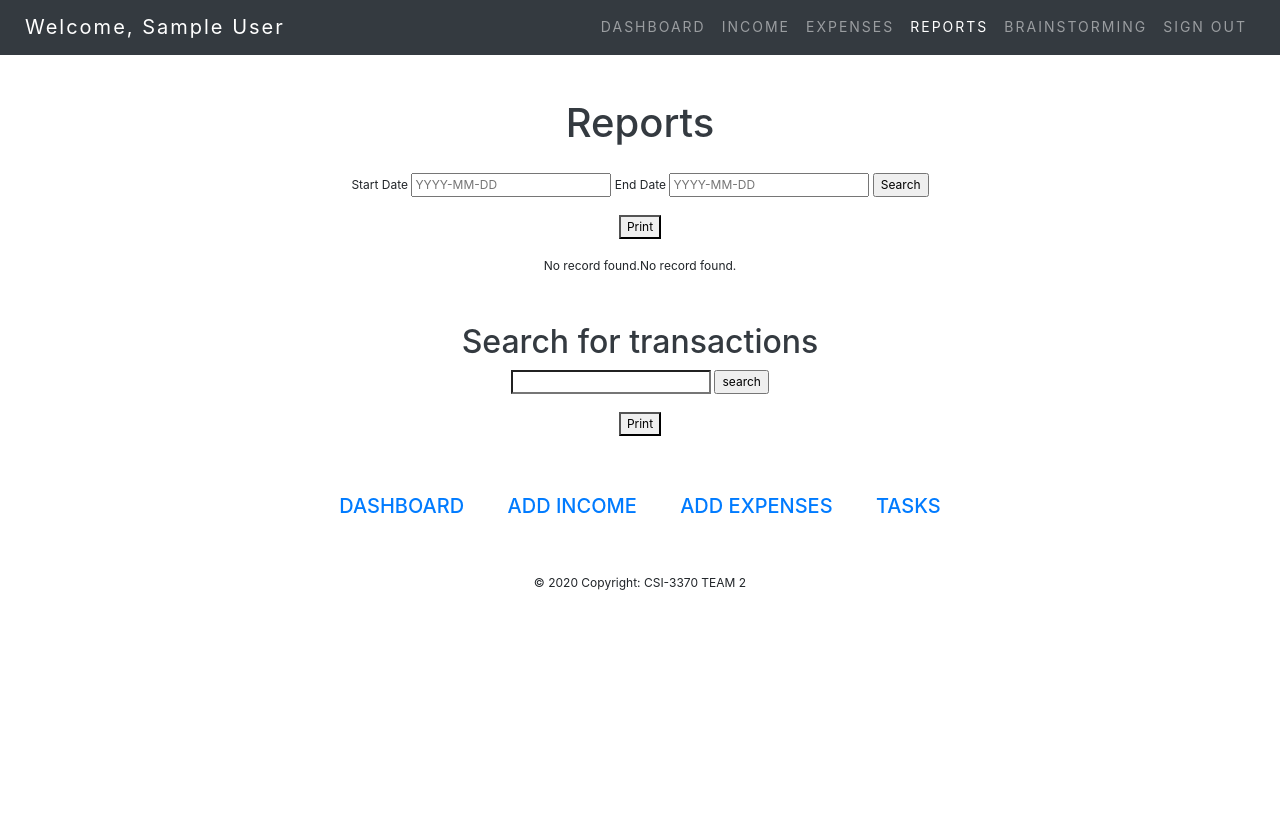
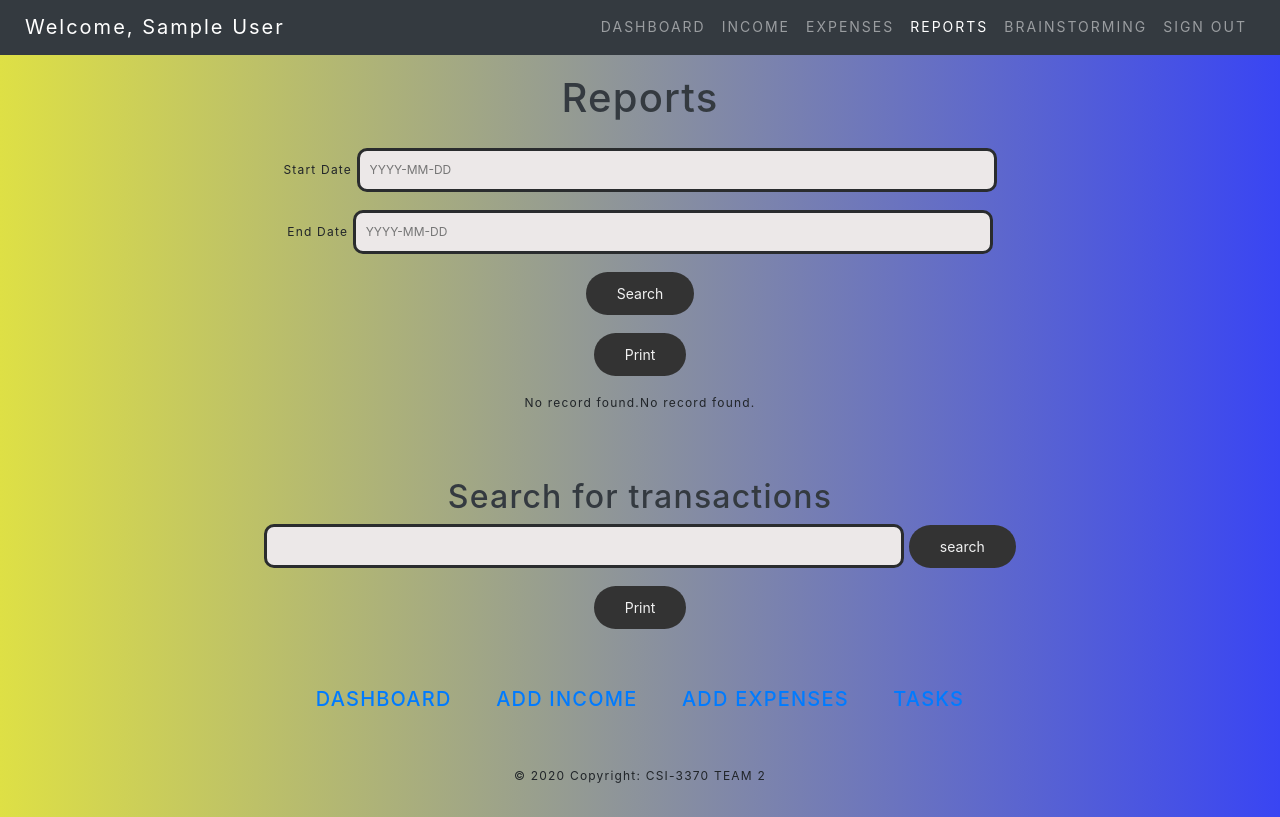
Before and after one commit to dawood96/budgetbookkeeping, a PHP site: page /reports.php in a window 1280 px wide. Before the commit the page ends 590 px from the top, so only its background shows below. Run offline with PHP 8.4, Linux system fonts and the light colour scheme; the visitor is signed in with stand-in values (Sample User, id 1); data that the repository does not hold is empty; some libraries are stand-ins or nearby versions.

Commit message:
added style to reports
added some styling, couldnt add some features because I had to worry about publishing it

```diff
--- a/css/style.css
+++ b/css/style.css
@@ -250,6 +250,12 @@ body {
     background: linear-gradient(to right, rgb(250, 253, 58) , rgb(253, 64, 64));
 }
 
+#reports_page {
+  text-align: center;
+  letter-spacing: .1em;
+  padding-top: 2%;
+  background: linear-gradient(to right, rgb(222, 224, 69) , rgb(57, 69, 243));
+}
 
 #brainstorming_page {
   text-align: center;
--- a/reports.php
+++ b/reports.php
@@ -27,7 +27,7 @@
 
 </head>
 
-<body id="" data-spy="scroll" data-target=".navbar" data-offset="60">
+<body id="reports_page" data-spy="scroll" data-target=".navbar" data-offset="60">
     <nav class="navbar navbar-expand-lg navbar-dark bg-dark navbar-fixed-top top-nav">
   <a class="navbar-brand" href="#">Welcome, <?php  echo $_SESSION['FName'];?></a>
   <button class="navbar-toggler" type="button" data-toggle="collapse" data-target="#navbarNav" aria-controls="navbarNav" aria-expanded="false" aria-label="Toggle navigation">
@@ -71,16 +71,16 @@
    });
    </script>
 
-    <form method='post' action=''>
-     Start Date <input type='text' class='dateFilter' name='fromDate' placeholder="YYYY-MM-DD" value='<?php if(isset($_POST['fromDate'])) echo $_POST['fromDate']; ?>'>
-     End Date <input type='text' class='dateFilter' name='endDate' placeholder="YYYY-MM-DD" value='<?php if(isset($_POST['endDate'])) echo $_POST['endDate']; ?>'>
-     <input type='submit' name='but_search' value='Search'>
+    <form method='post' action='' class="input_form">
+     Start Date <input class="inputArea" width="10%" type='text' class='dateFilter' name='fromDate' placeholder="YYYY-MM-DD" value='<?php if(isset($_POST['fromDate'])) echo $_POST['fromDate']; ?>'>
+  </br></br>End Date <input class="inputArea" type='text' class='dateFilter' name='endDate' placeholder="YYYY-MM-DD" value='<?php if(isset($_POST['endDate'])) echo $_POST['endDate']; ?>'>
+  </br></br> <input class="btn btn-rounded btn-sm my-0 rounded-pill" type='submit' name='but_search' value='Search'>
    </form>
    </br>
-   <button onclick="window.print();return false;">Print</button>
+   <button class="btn btn-rounded btn-sm my-0 rounded-pill" onclick="window.print();return false;">Print</button>
    </br></br>
    <?php
-       //$employeesRecords= "";
+
        $emp_query = "SELECT * FROM csi3370_income_trans WHERE 1 ";
        $emp_query1 = "SELECT * FROM csi3370_expenses_trans WHERE 1 ";
 
@@ -105,7 +105,7 @@
         if(mysqli_num_rows($IncomeReports) > 0){
           echo "<h3>Income</h3>";
           //echo "<table style='margin-left: 500px; margin-right: auto;'>";
-          echo "<table style='margin-left: auto; margin-right: auto; width:50%;'><tr style='background-color:gray;'><th  style='padding: 5px;'>Income ID</th><th>Date</th><th>Amount</th><th>Comment</th></tr>";
+          echo "<table style='margin-left: auto; margin-right: auto; width:50%;'><tr style='background-color:white;'><th  style='padding: 5px;'>Income ID</th><th>Date</th><th>Amount</th><th>Comment</th></tr>";
           while($empRecord = mysqli_fetch_assoc($IncomeReports)){
             $id = $empRecord['income_trans_id'];
             $user_id = $empRecord['user_id'];
@@ -134,7 +134,7 @@
           echo "</br>";
           echo "<h3>Expenses</h3>";
           //echo "<table>";
-          echo "<table style='margin-left: auto; margin-right: auto; width:50%;'><tr style='background-color:gray;'><th   style='padding: 5px;'>Expense ID</th><th>Date</th><th>Amount</th><th>Comment</th><th>Type</th></tr>";
+          echo "<table style='margin-left: auto; margin-right: auto; width:50%;'><tr style='background-color:white;'><th   style='padding: 5px;'>Expense ID</th><th>Date</th><th>Amount</th><th>Comment</th><th>Type</th></tr>";
           while($empRecord = mysqli_fetch_assoc($ExpenseReports)){
             $id = $empRecord['expense_trans_id'];
             $user_id = $empRecord['user_id'];
@@ -161,17 +161,17 @@
         echo "</table>";
         ?>
 
-
+          </br></br>
     <div class="container mt-md-5 text-center text-dark">
         <h2> Search for transactions</h2>
     </div>
 
-    <form action="reports.php" data-ajax="false" method="POST">
-        <input name="search" type="search">
-        <input type="submit" name="button" value="search">
+    <form action="reports.php" data-ajax="false" method="POST" class="input_form">
+        <input class="inputArea" size="5" name="search" type="search">
+        <input class="btn btn-rounded btn-sm my-0 rounded-pill"  type="submit" name="button" value="search">
     </form>
     </br>
-    <button onclick="window.print();return false;">Print</button>
+    <button class="btn btn-rounded btn-sm my-0 rounded-pill" onclick="window.print();return false;">Print</button>
     </br></br>
     <?php
 
@@ -183,9 +183,9 @@
 
             if (mysqli_num_rows($query) > 0) {
                 echo "<h3>Expenses Results</h3>";
-                echo "<table><tr><th>Expense ID</th><th>Amount</th><th>Type of Expense</th><th>Comment</th><th>Date</th></tr>";
+                echo "<table style='margin-left: auto; margin-right: auto; width:50%;'><tr  style='background-color:white;'><th style='padding: 5px;'>Expense ID</th><th>Amount</th><th>Type of Expense</th><th>Comment</th><th>Date</th></tr>";
                 while ($row = mysqli_fetch_array($query)) {
-                    echo "<tr><td>".$row['expense_trans_id']."</td><td>".$row['expense']."</td><td>".$row['type_of_expense']."</td><td>".$row['comment']."</td><td>".$row['timestamp']."</td></tr>";
+                    echo "<tr><td  style='padding: 5px;'>".$row['expense_trans_id']."</td><td>".$row['expense']."</td><td>".$row['type_of_expense']."</td><td>".$row['comment']."</td><td>".$row['timestamp']."</td></tr>";
                 }
                 echo "</table>";
             }else{
@@ -204,10 +204,12 @@
             $query1=mysqli_query( $conn, "select * from csi3370_income_trans where comment like '%$search%'");
 
             if (mysqli_num_rows($query1) > 0) {
+              echo "</br>";
+              echo "</br>";
                 echo "<h3>Income Results</h3>";
-                echo "<table><tr><th>Income ID</th><th>Amount</th><th>Comment</th><th>Date</th></tr>";
+                echo "<table style='margin-left: auto; margin-right: auto; width:50%;'><tr  style='background-color:white;'><th style='padding: 5px;'>Income ID</th><th>Amount</th><th>Comment</th><th>Date</th></tr>";
                 while ($row = mysqli_fetch_array($query1)) {
-                    echo "<tr><td>".$row['income_trans_id']."</td><td>".$row['income']."</td><td>".$row['comment']."</td><td>".$row['timestamp']."</td></tr>";
+                    echo "<tr><td  style='padding: 5px;'>".$row['income_trans_id']."</td><td>".$row['income']."</td><td>".$row['comment']."</td><td>".$row['timestamp']."</td></tr>";
                 }
                 echo "</table>";
             }else{
```
